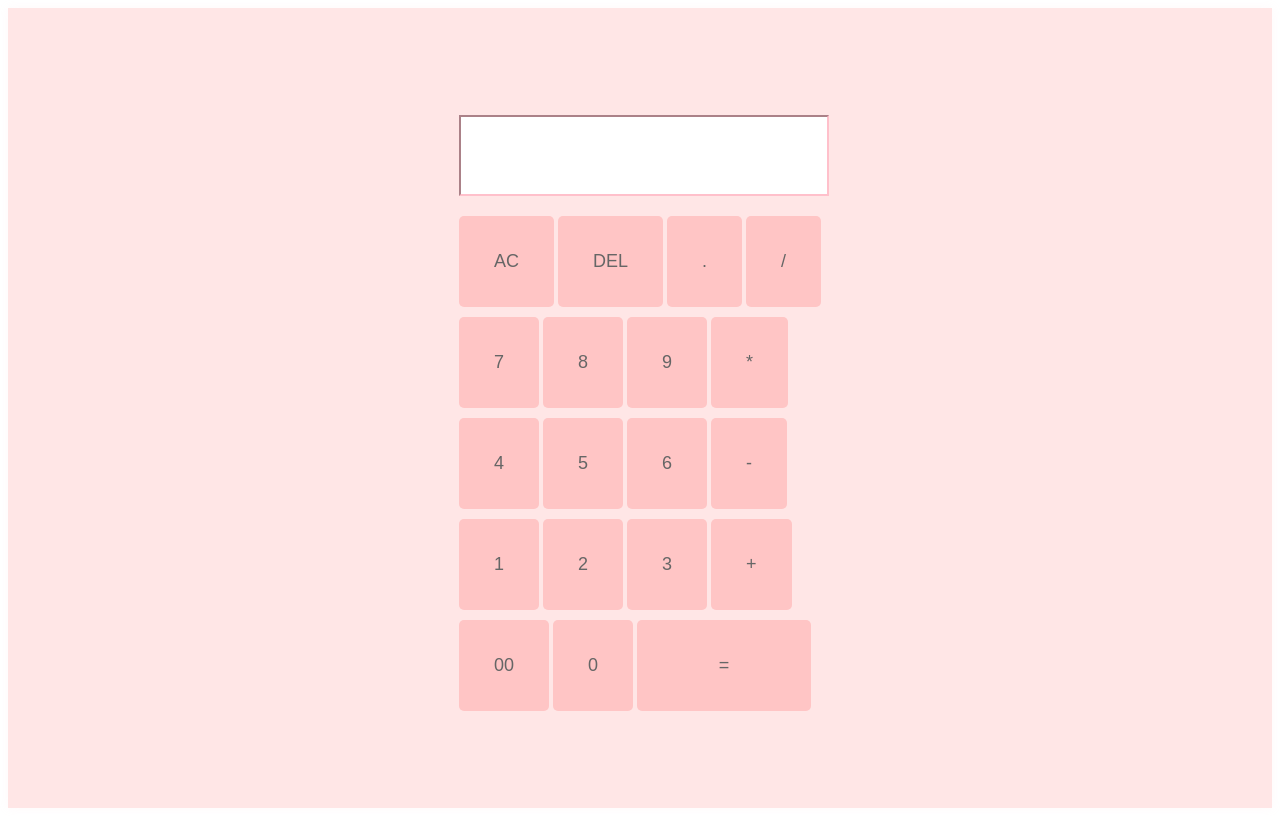
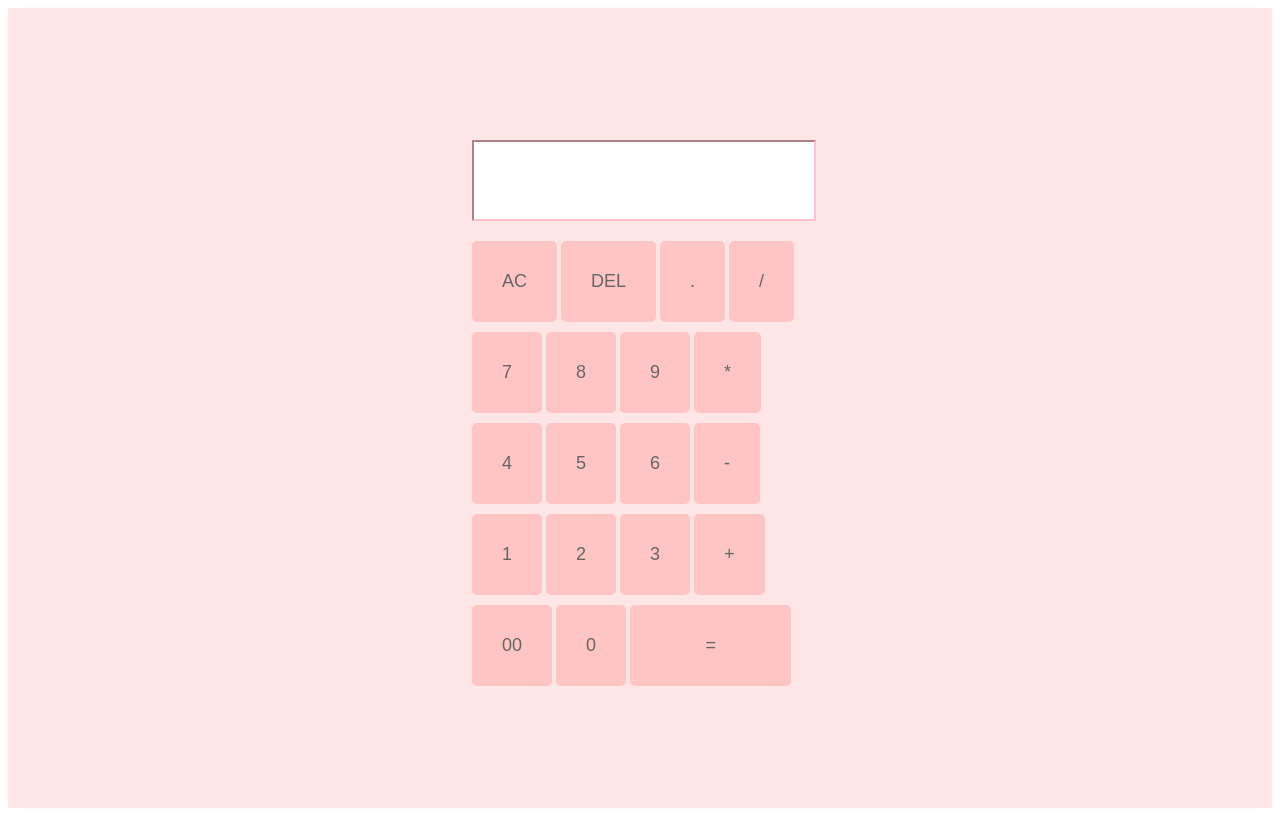
Before and after one commit to ClaireMasiga24/Calculator28-, a plain HTML site: page index.html in a window 1280 px wide. Drawn offline with Linux system fonts and the light colour scheme.

Commit message:
Adjusted padding

```diff
--- a/style.css
+++ b/style.css
@@ -22,7 +22,7 @@
 
      input[type="button"] {
        font-size: 18px;
-    padding: 35px;
+       padding: 30px;
 
        background-color: #FFC5C5; /* Light coral */
        color: #666666; /* Dark gray */
@@ -58,7 +58,7 @@
        border: none;
        border-radius: 5px;
        cursor: pointer;
-    font-size: 70px;
+       font-size: 60px;
        width: 48%;
      }
 
```
Lines whose indentation alone changed are shown as unchanged.
